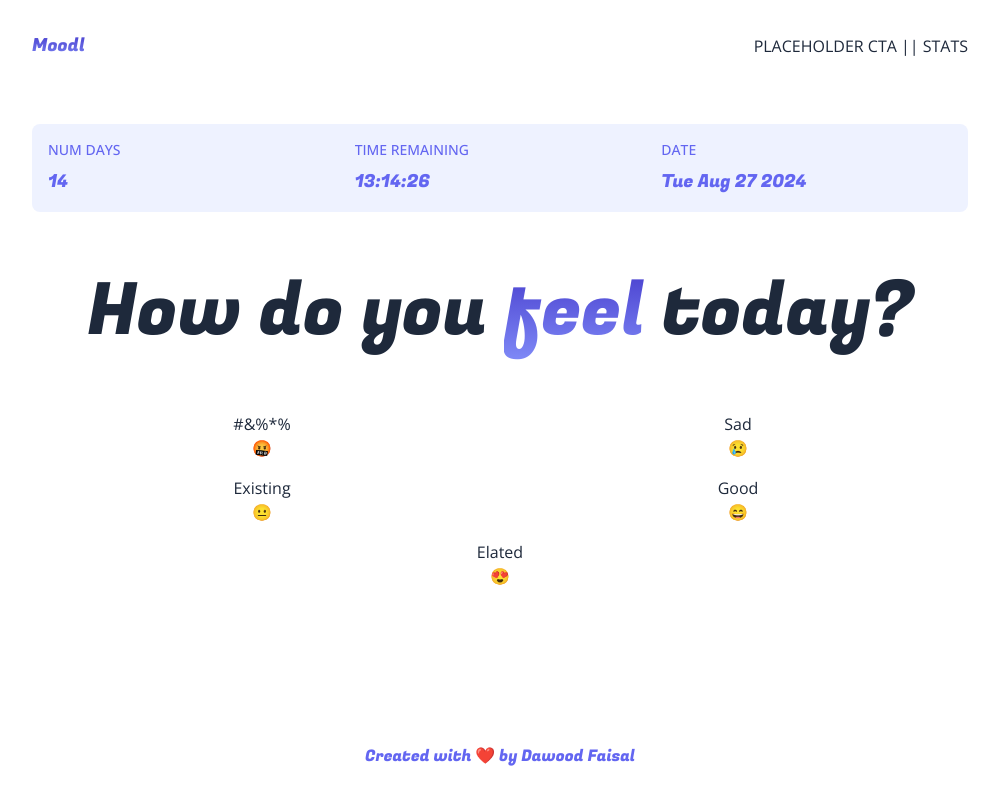
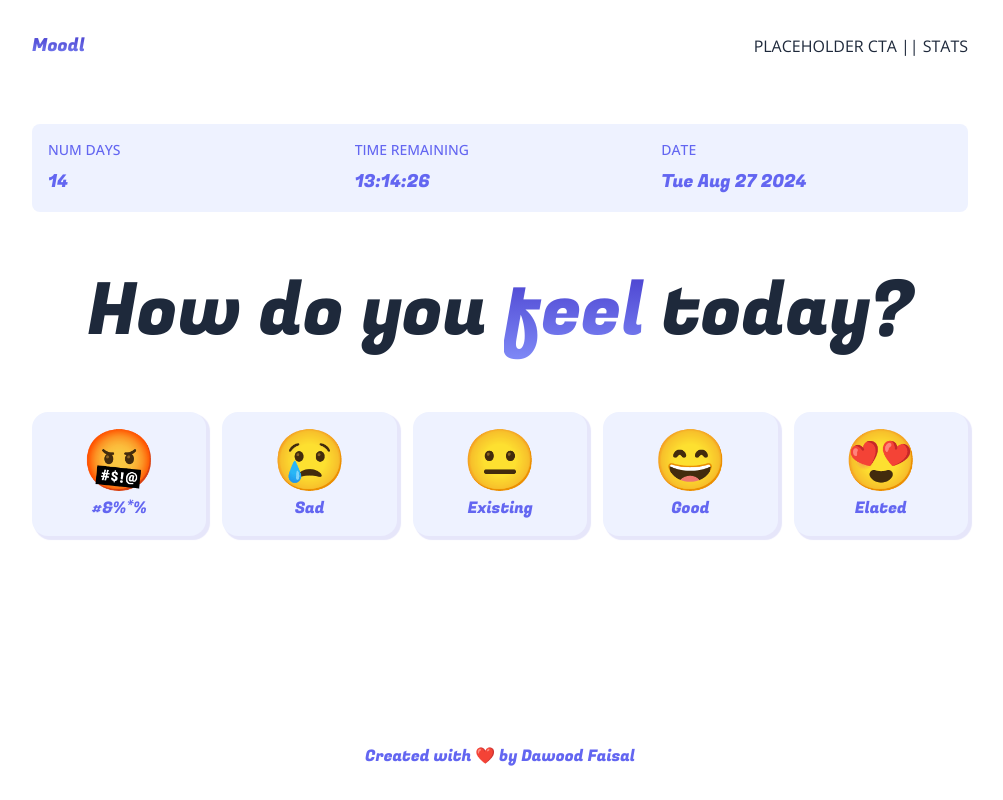
Before and after one commit to heydawood/Moodl, a Next.js app: page /dashboard in a window 1280 px wide. Shown: the whole page, without its empty margins (140-1143 px from the left). Built offline with nearby package versions, Linux system fonts and the light colour scheme.

Commit message:
commit-11

```diff
--- a/app/globals.css
+++ b/app/globals.css
@@ -7,3 +7,13 @@
     -webkit-background-clip: text;
     -webkit-text-fill-color: transparent;
 }
+
+.purpleShadow{
+    box-shadow: 3px 3px 1px 1px lavender;
+
+}
+
+.purpleShadow:hover{
+    transform: translate(3px, 3px );
+    box-shadow: 0px 0px 1px 1px lavender;
+}
--- a/components/Calendar.js
+++ b/components/Calendar.js
@@ -1,9 +1,15 @@
 import React from 'react'
 
 export default function Calendar() {
+
+
+
   return (
     <div>
-      Calendar
+
+
+
+
     </div>
   )
 }
--- a/components/Dashboard.js
+++ b/components/Dashboard.js
@@ -1,5 +1,6 @@
 import { Fugaz_One } from 'next/font/google';
 import React from 'react'
+import Calendar from './Calendar';
 
 
 
@@ -44,16 +45,17 @@
         How do you <span className='textGradient'>feel</span> today?
       </h4>
 
-      <div className='grid grid-cols-2 md:grid-col-5 gap-4'>
+      <div className='flex items-stretch flex-wrap gap-4'>
 
         {Object.keys(moods).map((mood, moodIndex) =>{
 
           return(
             <button key={moodIndex}
-             className={' ' + (moodIndex === 4 ? ' col-span-2' : ' ')}>
 
-              <p>{mood}</p>
-              <p>{moods[mood]}</p>
+             className={'p-4 px-5 rounded-2xl purpleShadow items-center gap-2 duration-200 bg-indigo-50 hover:bg-indigo-100 text-center flex flex-col flex-1 '}>
+
+              <p className='text-4xl sm:text-5xl md:text-6xl'>{moods[mood]}</p>
+              <p className={'text-indigo-500 text-xs sm:text-sm md:text-base ' + fugaz.className}>{mood}</p>
 
             </button>
           )
@@ -62,6 +64,8 @@
 
       </div>
 
+      <Calendar/>
+
     </div>
   )
 }
```
